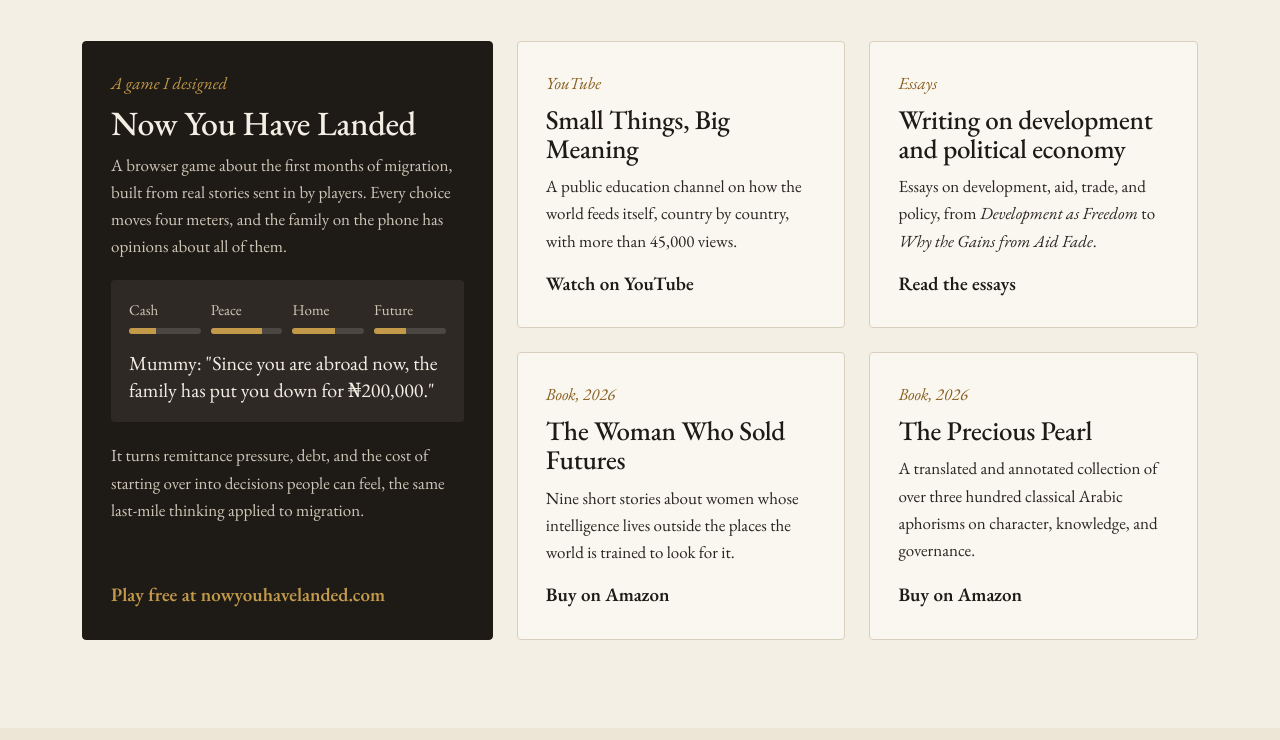
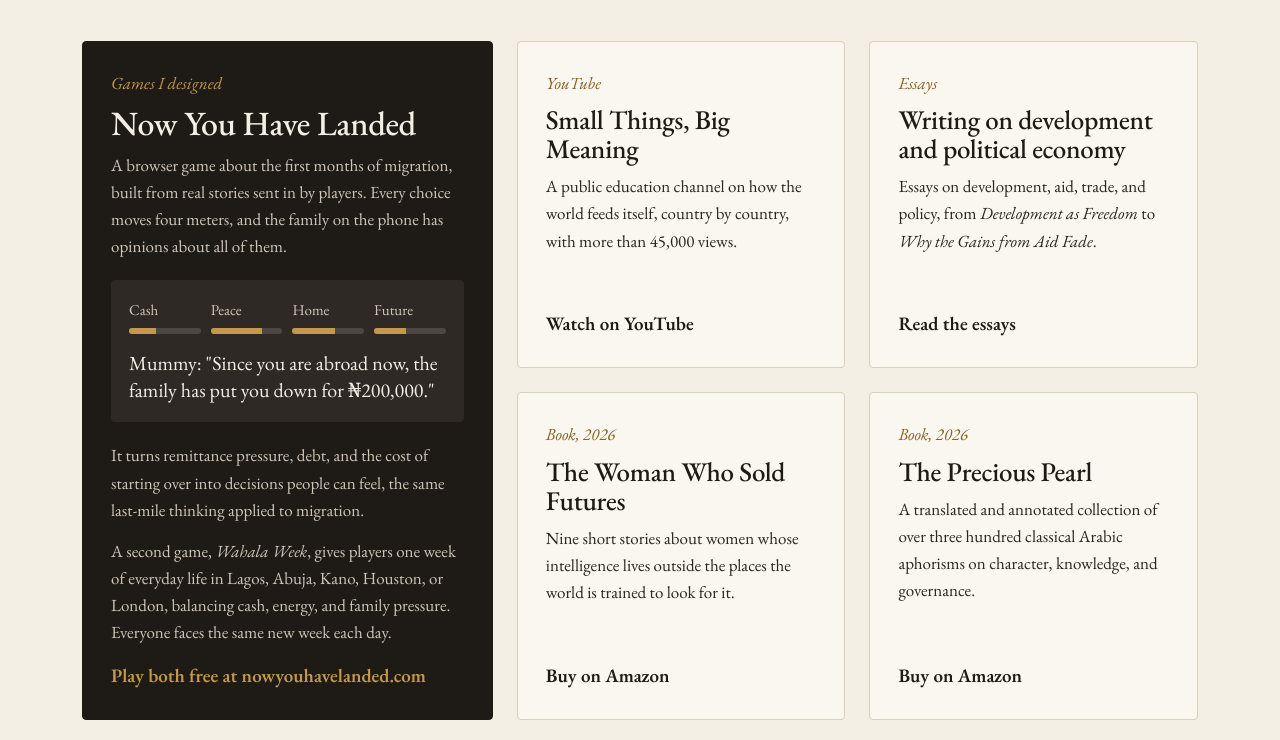
Before and after one commit to nafeezie-jpg/bridgestrategyconsulting, a plain HTML site: page index.html in a window 1280 px wide. Shown: the part 10020-10760 px from the top of the page. Drawn offline with nearby package versions, Linux system fonts and the light colour scheme.

Commit message:
Add Wahala Week to the games tile
Co-Authored-By: Claude Opus 5.5 <noreply@anthropic.com>
Claude-Session: https://claude.ai/code/session_01E4T6SDZBGa5ebKJudTHozz

```diff
--- a/index.html
+++ b/index.html
@@ -639,7 +639,7 @@ footer .wrap{display:flex;flex-wrap:wrap;justify-content:space-between;gap:12px;
     </div>
     <div class="beyond-grid">
       <a class="tile game" href="https://nowyouhavelanded.com" target="_blank" rel="noopener">
-        <span class="what">A game I designed</span>
+        <span class="what">Games I designed</span>
         <h3>Now You Have Landed</h3>
         <p>A browser game about the first months of migration, built from real stories sent in by players. Every choice moves four meters, and the family on the phone has opinions about all of them.</p>
         <div class="game-card" aria-hidden="true">
@@ -649,7 +649,8 @@ footer .wrap{display:flex;flex-wrap:wrap;justify-content:space-between;gap:12px;
           <q>Mummy: "Since you are abroad now, the family has put you down for ₦200,000."</q>
         </div>
         <p>It turns remittance pressure, debt, and the cost of starting over into decisions people can feel, the same last-mile thinking applied to migration.</p>
-        <span class="go">Play free at nowyouhavelanded.com</span>
+        <p>A second game, <em>Wahala Week</em>, gives players one week of everyday life in Lagos, Abuja, Kano, Houston, or London, balancing cash, energy, and family pressure. Everyone faces the same new week each day.</p>
+        <span class="go">Play both free at nowyouhavelanded.com</span>
       </a>
       <a class="tile" href="https://www.youtube.com/@smallthingsbigmeaning" target="_blank" rel="noopener">
         <span class="what">YouTube</span>
```
